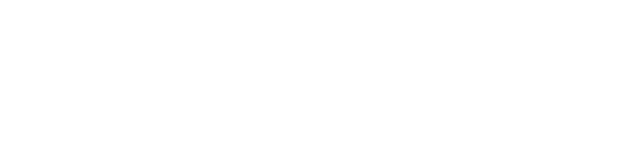
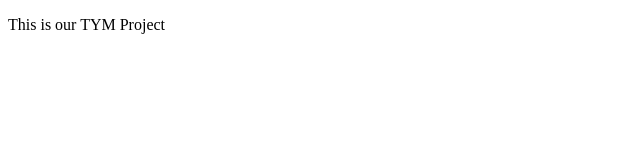
Before and after one commit to FuLuke11679/TriangleYouthMusic, a plain HTML site: page index.html in a window 1280 px wide. Shown: the whole page, without its empty margins (0-640 px from the left). Drawn offline with Linux system fonts and the light colour scheme.

Commit message:
added text

```diff
--- a/index.html
+++ b/index.html
@@ -6,6 +6,6 @@
     <title>Document</title>
 </head>
 <body>
-
+    <p>This is our TYM Project</p>
 </body>
 </html>
```
